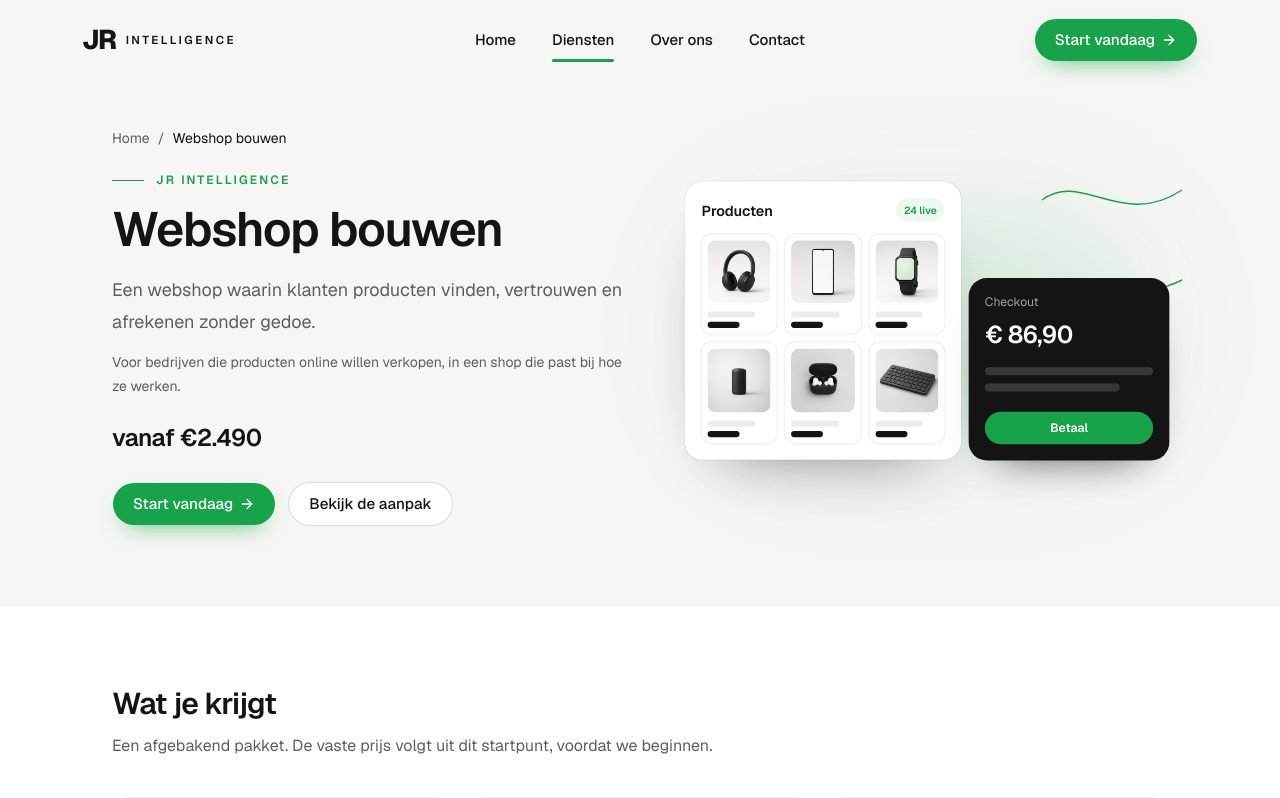
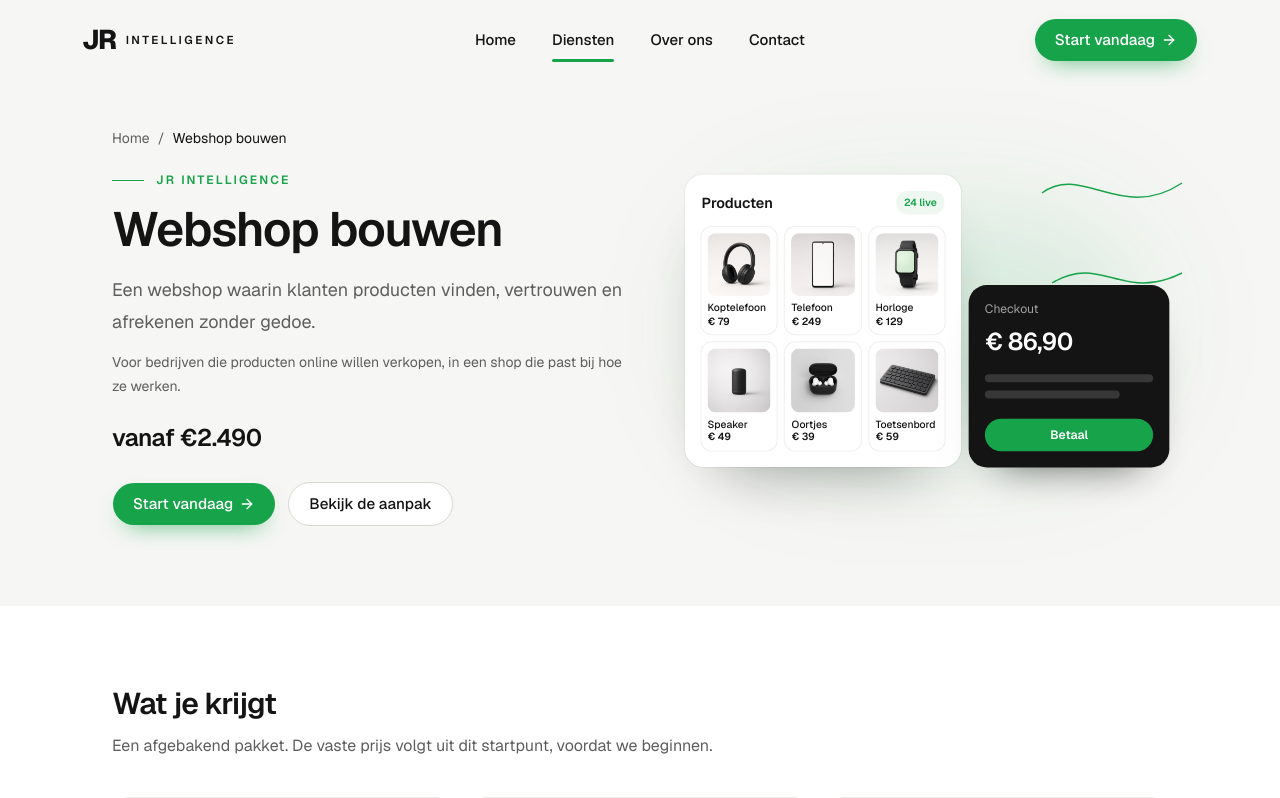
Before and after one commit to juliuspietervanschagen-bob/JRdiensten, a Next.js app: page /diensten/webshop in a window 1280 px wide. Shown: the top 798 px of the page. Built offline with nearby package versions, Linux system fonts and the light colour scheme.

Commit message:
Label each webshop hero product with a name and price.
The six tiles under 24 live now show a short Dutch name and a price instead of placeholder bars.

Co-authored-by: juliuspietervanschagen <juliuspietervanschagen@gmail.com>

```diff
--- a/components/service-art.tsx
+++ b/components/service-art.tsx
@@ -70,17 +70,23 @@ function WebshopArt() {
           </div>
           <div className="mt-3 grid grid-cols-3 gap-2">
             {[
-              ["Koptelefoon", "/webshop/tech-headphones.jpg"],
-              ["Telefoon", "/webshop/tech-phone.jpg"],
-              ["Horloge", "/webshop/tech-watch.jpg"],
-              ["Speaker", "/webshop/tech-speaker.jpg"],
-              ["Oortjes", "/webshop/tech-earbuds.jpg"],
-              ["Toetsenbord", "/webshop/tech-keyboard.jpg"],
-            ].map(([alt, src]) => (
-              <div key={alt} className="rounded-lg p-1.5 ring-1 ring-[#f0f0ee]">
-                <img src={src} alt={alt} className="aspect-square w-full rounded-md object-cover" />
-                <div className="mt-2 h-1.5 w-3/4 rounded-full bg-[#ecece8]" />
-                <div className="mt-1 h-1.5 w-1/2 rounded-full bg-ink" />
+              { name: "Koptelefoon", price: "€ 79", src: "/webshop/tech-headphones.jpg" },
+              { name: "Telefoon", price: "€ 249", src: "/webshop/tech-phone.jpg" },
+              { name: "Horloge", price: "€ 129", src: "/webshop/tech-watch.jpg" },
+              { name: "Speaker", price: "€ 49", src: "/webshop/tech-speaker.jpg" },
+              { name: "Oortjes", price: "€ 39", src: "/webshop/tech-earbuds.jpg" },
+              { name: "Toetsenbord", price: "€ 59", src: "/webshop/tech-keyboard.jpg" },
+            ].map((product) => (
+              <div key={product.name} className="rounded-lg p-1.5 ring-1 ring-[#f0f0ee]">
+                <img
+                  src={product.src}
+                  alt={product.name}
+                  className="aspect-square w-full rounded-md object-cover"
+                />
+                <p className="mt-1.5 truncate text-[10px] leading-tight font-medium text-ink">
+                  {product.name}
+                </p>
+                <p className="text-[10px] leading-tight font-semibold text-ink">{product.price}</p>
               </div>
             ))}
           </div>
```
